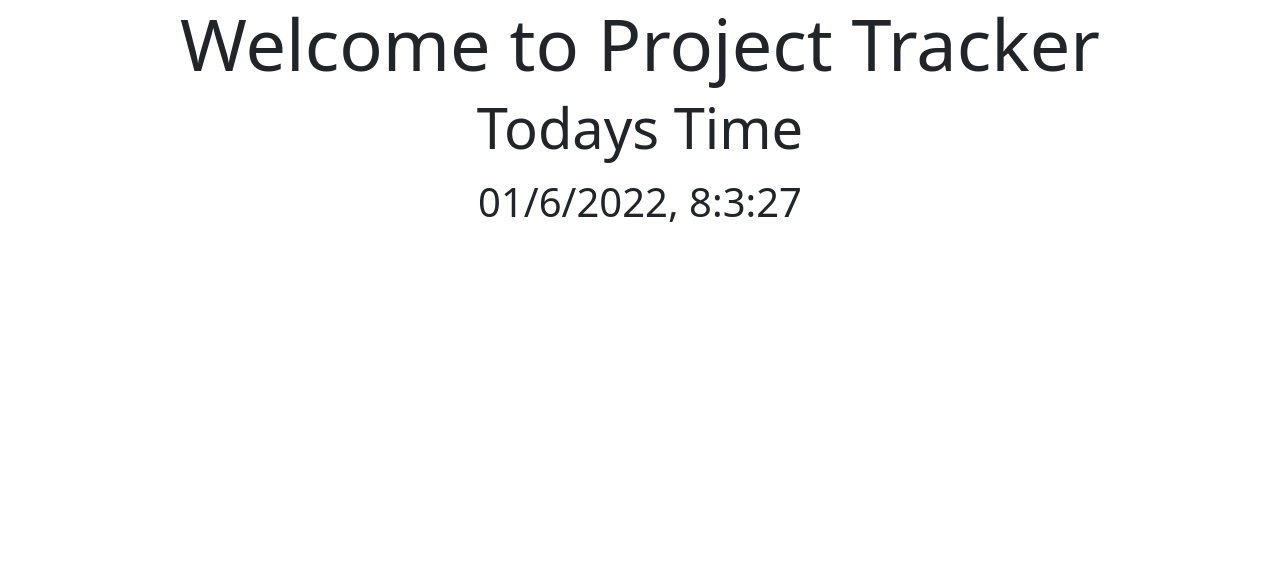
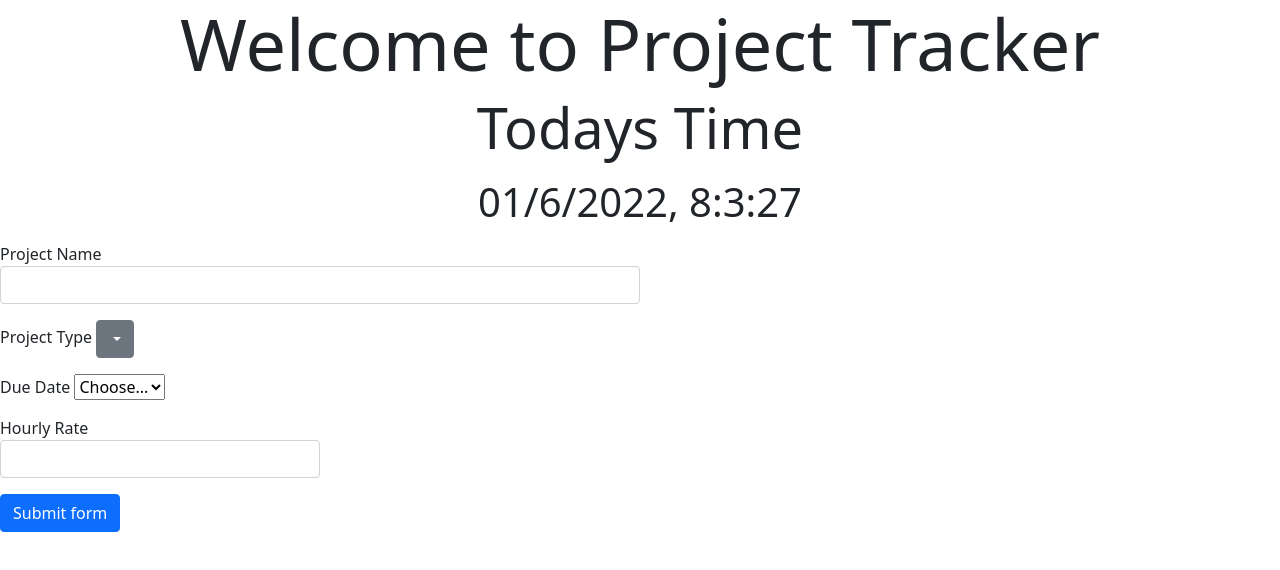
Before and after one commit to plotinusspascual/project-tracker, a plain HTML site: page index.html in a window 1280 px wide. Drawn offline with nearby package versions, Linux system fonts and the light colour scheme.

Commit message:
added boostrap to first form

```diff
--- a/index.html
+++ b/index.html
@@ -24,7 +24,39 @@
 
 <body>
   <!---this will be our left column that asks for user input 1/3of page-->
-<div class="modal"></div>
+  <form>
+    <div class="form-row">
+      <div class="col-md-6 mb-3">
+        <label for="project-name">Project Name</label>
+        <input type="text" class="form-control" id="project-name" required>
+      </div>
+      <div class="col-md-6 mb-3">
+        <label for="project-type">Project Type</label>
+          <button class="btn btn-secondary dropdown-toggle" type="button" id="dropdownMenuButton1" data-bs-toggle="dropdown" aria-expanded="false">
+
+          </button>
+          <ul class="dropdown-menu" aria-labelledby="dropdownMenuButton1">
+            <li><a class="dropdown-item" href="#">Action</a></li>
+            <li><a class="dropdown-item" href="#">Another action</a></li>
+            <li><a class="dropdown-item" href="#">Something else here</a></li>
+          </ul>
+      </div>
+    </div>
+    <div class="form-row">
+      <div class="col-md-3 mb-3">
+        <label for="due-date">Due Date</label>
+        <select class="custom-select" id="due-date" required>
+          <option selected disabled value="">Choose...</option>
+          <option></option>
+        </select>
+      </div>
+      <div class="col-md-3 mb-3">
+        <label for="hourly-rate">Hourly Rate</label>
+        <input type="text" class="form-control" id="hourly-rate" required>
+      </div>
+    </div>
+    <button class="btn btn-primary" type="submit">Submit form</button>
+  </form>
   <!---this will be our right column that prints user input 2/3 of page-->
 <div class="modal-print"></div>
 </body>
```
